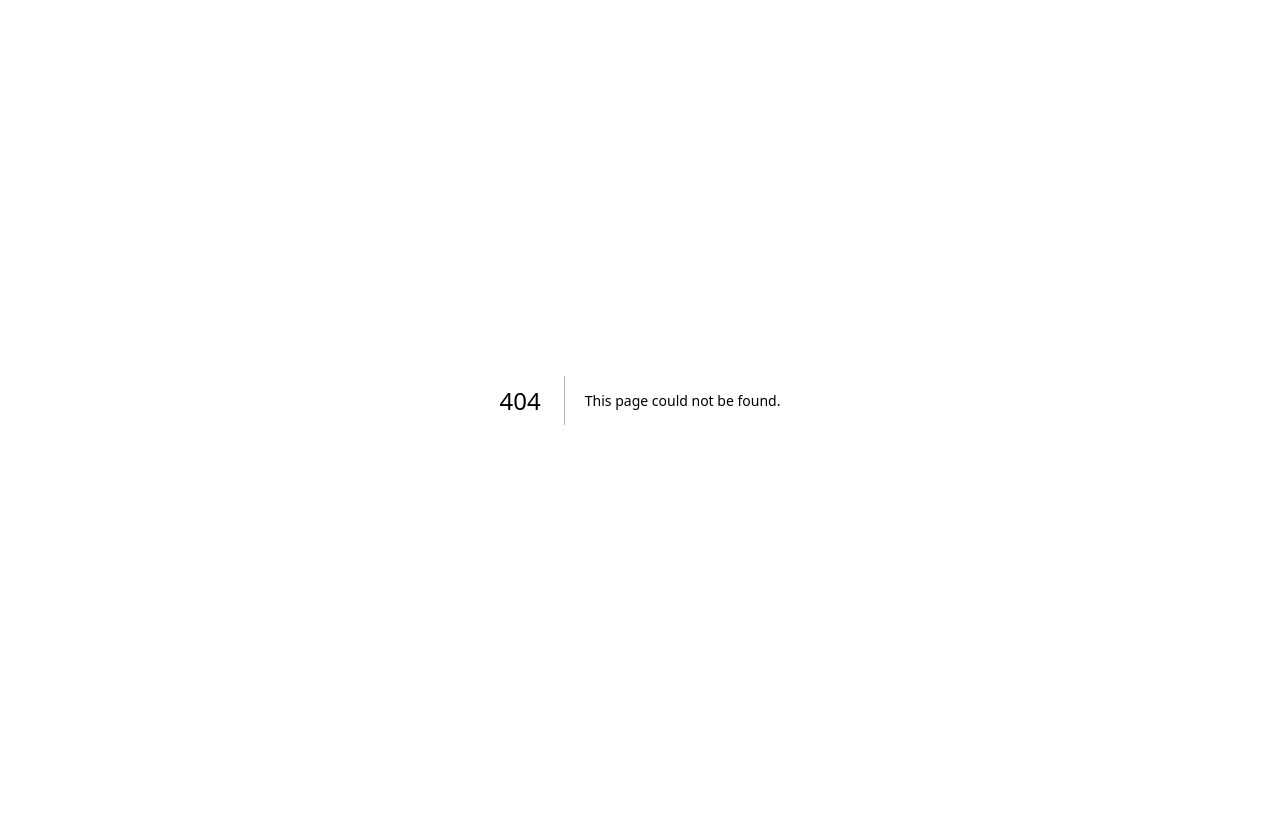
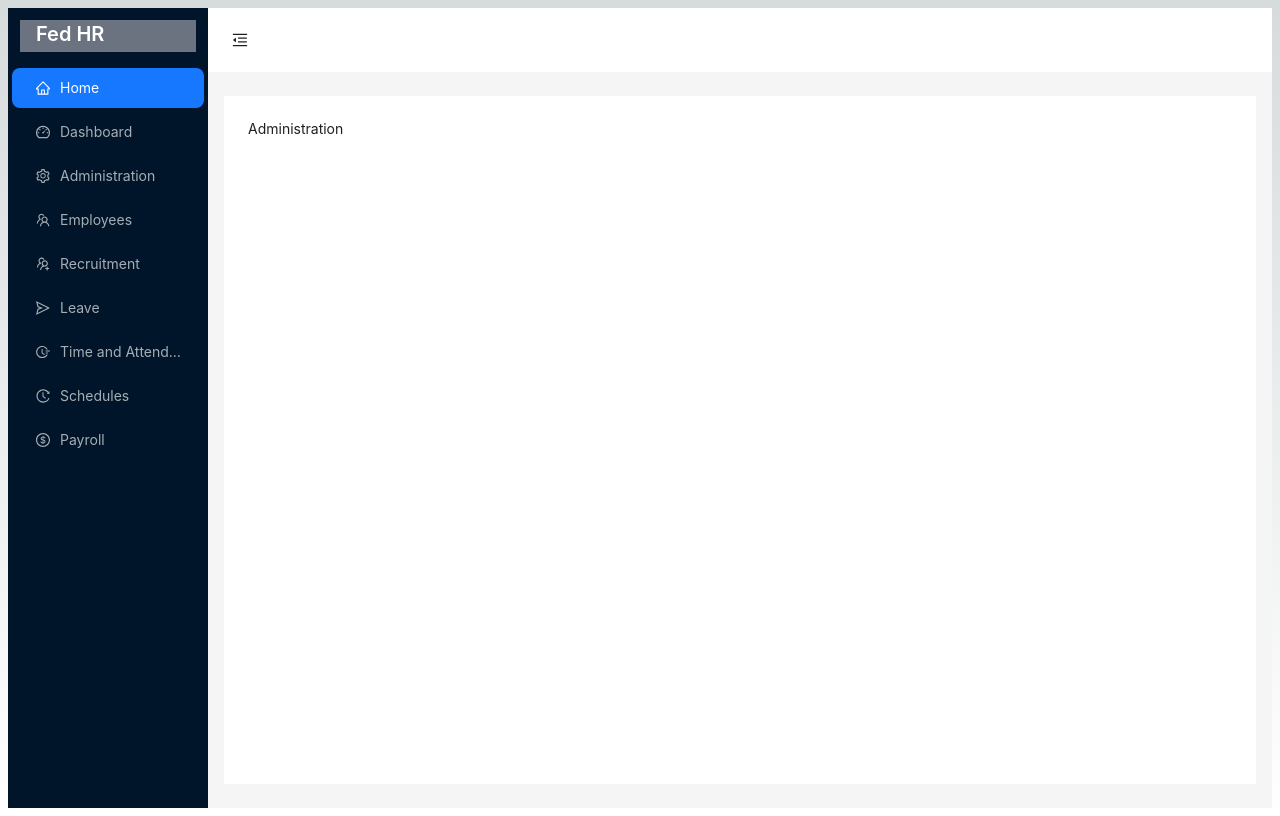
Before and after one commit to manpikingillz/fedhr-nextjs-antd, a Next.js app: page /hr/administration in a window 1280 px wide. Before the commit this address had no page. Built offline with nearby package versions, Linux system fonts and the light colour scheme.

Commit message:
added navigation

```diff
--- /dev/null
+++ b/src/app/hr/administration/page.tsx
@@ -0,0 +1,11 @@
+'use client'
+
+import React from 'react';
+
+const Administration = () => (
+  <div>
+    Administration
+  </div>
+);
+
+export default Administration;
--- /dev/null
+++ b/src/app/hr/dashboard/page.tsx
@@ -0,0 +1,11 @@
+'use client'
+
+import React from 'react';
+
+const Dashboard = () => (
+  <div>
+    Dashboard
+  </div>
+);
+
+export default Dashboard;
--- /dev/null
+++ b/src/app/hr/employees/page.tsx
@@ -0,0 +1,11 @@
+'use client'
+
+import React from 'react';
+
+const Employees = () => (
+  <div>
+        Employees
+  </div>
+);
+
+export default Employees;
--- a/src/app/hr/layout.tsx
+++ b/src/app/hr/layout.tsx
@@ -15,30 +15,22 @@ import {
   HomeOutlined
 } from '@ant-design/icons';
 import { Layout, Menu, Button, theme } from 'antd';
+import type { MenuProps } from 'antd';
+import { useRouter } from 'next/navigation';
 
 const { Header, Sider, Content } = Layout;
 
 export default function App({children}: {children: React.ReactNode}) {
   const [collapsed, setCollapsed] = useState(false);
+  const [current, setCurrent] = useState('home')
+
   const {
     token: { colorBgContainer },
   } = theme.useToken();
 
-  return (
-    <Layout style={{minHeight: '100vh'}}>
-      <Sider trigger={null} collapsible collapsed={collapsed}>
-        <div className="h-8 m-3 bg-gray-500 font-semibold text-xl flex-1 items-center">
-          {
-            collapsed ?
-            <span className="text-white ml-1" v-if="collapsed">Fed</span> :
-            <span className="ml-4 text-white">Fed HR</span>
-          }
-        </div>
-        <Menu
-          theme="dark"
-          mode="inline"
-          defaultSelectedKeys={['1']}
-          items={[
+  const router = useRouter()
+
+  const items: MenuProps['items'] = [
     {
       key: 'home',
       icon: <HomeOutlined />,
@@ -70,7 +62,7 @@ export default function App({children}: {children: React.ReactNode}) {
       label: 'Leave',
     },
     {
-              key: 'timeAndAttendance',
+      key: 'time-and-attendance',
       icon: <FieldTimeOutlined />,
       label: 'Time and Attendance',
     },
@@ -84,7 +76,63 @@ export default function App({children}: {children: React.ReactNode}) {
       icon: <DollarOutlined />,
       label: 'Payroll',
     },
-          ]}
+  ]
+
+  const onMenuItemClicked: MenuProps['onClick'] = (e) => {
+    const key = e.key
+    setCurrent(key)
+
+    switch(key) {
+      case 'home':
+        router.push('/hr');
+        break;
+      case 'dashboard':
+        router.push('/hr/dashboard');
+        break;
+      case 'administration':
+        router.push('/hr/administration');
+        break;
+      case 'employees':
+        router.push('/hr/employees');
+        break;
+      case 'recruitment':
+        router.push('/hr/recruitment');
+        break;
+      case 'leave':
+        router.push('/hr/leave');
+        break;
+      case 'time-and-attendance':
+        router.push('/hr/time-and-attendance');
+        break;
+      case 'schedules':
+        router.push('/hr/schedules');
+        break;
+      case 'payroll':
+        router.push('/hr/payroll');
+        break;
+      default:
+        router.push('/hr')
+        break;
+    }
+  }
+
+  return (
+    <Layout style={{minHeight: '100vh'}}>
+      <Sider trigger={null} collapsible collapsed={collapsed}>
+        <div className="h-8 m-3 bg-gray-500 font-semibold text-xl flex-1 items-center">
+          {
+            collapsed ?
+            <span className="text-white ml-1" v-if="collapsed">Fed</span> :
+            <span className="ml-4 text-white">Fed HR</span>
+          }
+        </div>
+        <Menu
+          theme="dark"
+          mode="inline"
+          // defaultSelectedKeys={['1']}
+          selectedKeys={[current]}
+          onClick={onMenuItemClicked}
+          items={items}
         />
       </Sider>
       <Layout>
--- /dev/null
+++ b/src/app/hr/leave/page.tsx
@@ -0,0 +1,11 @@
+'use client'
+
+import React from 'react';
+
+const Leave = () => (
+  <div>
+    Leave
+  </div>
+);
+
+export default Leave;
--- /dev/null
+++ b/src/app/hr/payroll/page.tsx
@@ -0,0 +1,11 @@
+'use client'
+
+import React from 'react';
+
+const Payroll = () => (
+  <div>
+    Payroll
+  </div>
+);
+
+export default Payroll;
--- /dev/null
+++ b/src/app/hr/recruitment/page.tsx
@@ -0,0 +1,11 @@
+'use client'
+
+import React from 'react';
+
+const Recruitment = () => (
+  <div>
+    Recruitment
+  </div>
+);
+
+export default Recruitment;
--- /dev/null
+++ b/src/app/hr/schedules/page.tsx
@@ -0,0 +1,11 @@
+'use client'
+
+import React from 'react';
+
+const Schedules = () => (
+  <div>
+    Schedules
+  </div>
+);
+
+export default Schedules;
--- /dev/null
+++ b/src/app/hr/time-and-attendance/page.tsx
@@ -0,0 +1,11 @@
+'use client'
+
+import React from 'react';
+
+const TimeAndAttendance = () => (
+  <div>
+    TimeAndAttendance
+  </div>
+);
+
+export default TimeAndAttendance;
```
Lines whose indentation alone changed are shown as unchanged.
